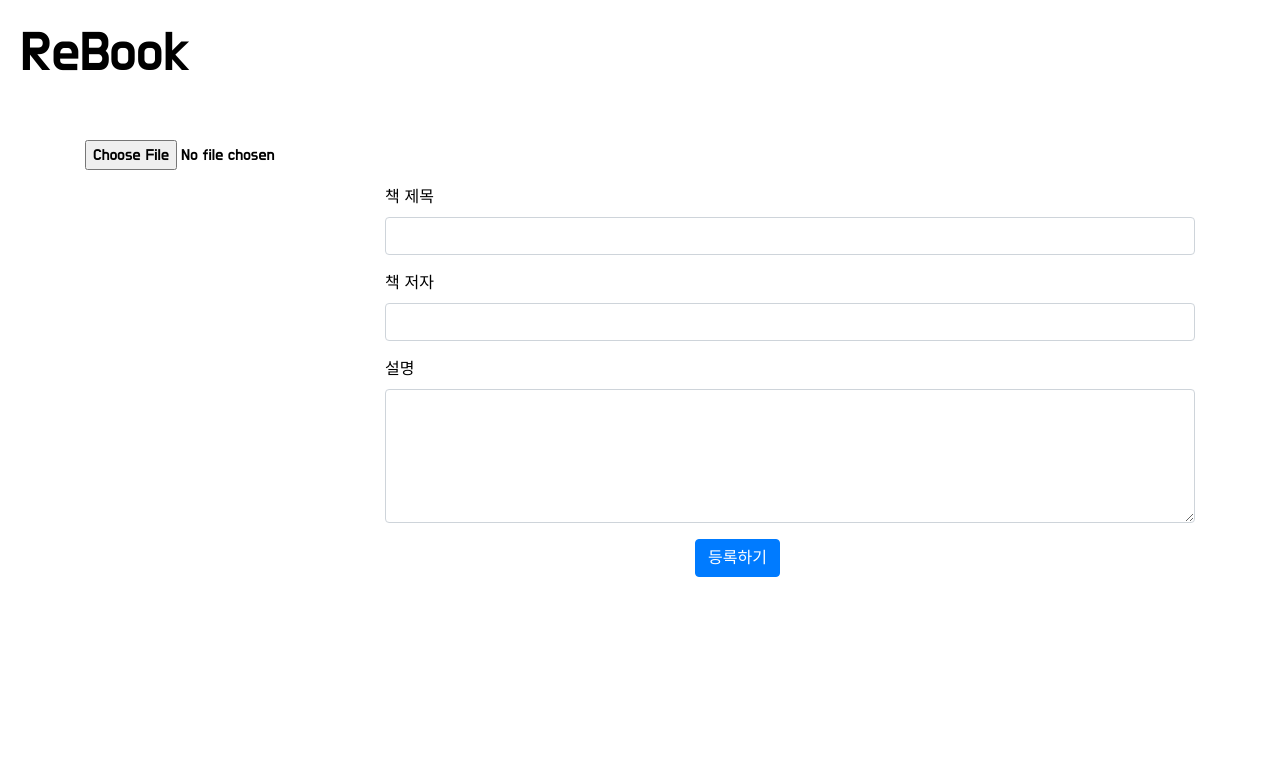
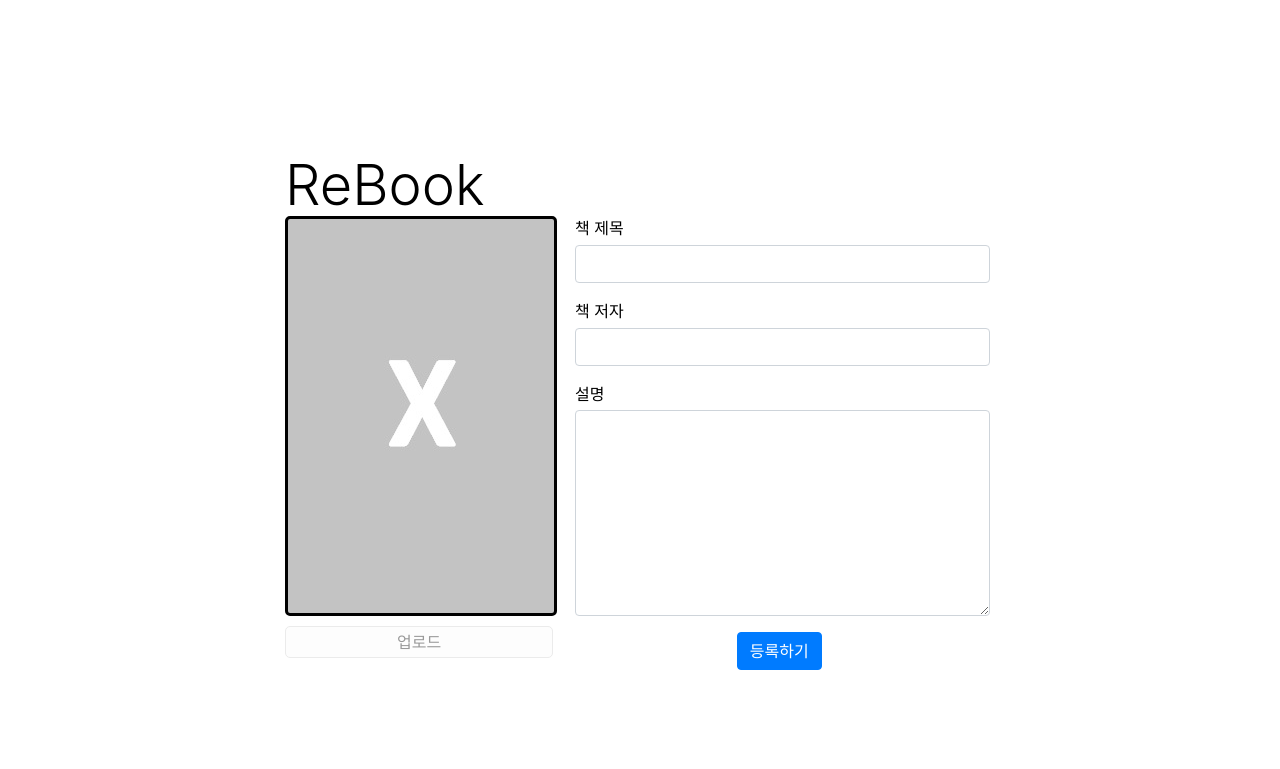
Before and after one commit to Mmuseng/ReBook, a Flask app: page /bookadd in a window 1280 px wide. Shown: the top 769 px of the page. Run offline with Flask 2, Linux system fonts and the light colour scheme; some libraries are stand-ins or nearby versions.

Commit message:
추가 - DB 식별번호 추가 / 변수명 : num 수정 - 제목, 저자, 설명, 파일 공란 체크

```diff
--- a/app.py
+++ b/app.py
@@ -98,7 +98,10 @@ def book_add():
     save_to = f'static/{filename}.{extension}'
     file.save(save_to)
 
+    count = db.book.estimated_document_count({}) # 테이블 개수 가져오기
+
     doc = {
+        'num':count+1,
         'title':title_receive,
         'author':author_receive,
         'desc':desc_receive,
--- a/static/detail.css
+++ b/static/detail.css
@@ -1,15 +1,11 @@
 * {
-    font-family: "Do Hyeon", sans-serif;
     color: black;
 }
 
 .logo {
-    width: 100px;
-    height: 88px;
-    margin: 20px 0px 0px 20px;
+    line-height: 30px;
     font-size: 3.5rem;
     font-weight: 300;
-    line-height: 1.2;
 }
 
 .info {
@@ -17,14 +13,9 @@
     margin-bottom: 20px;
 }
 
-.inner {
-    width: 100px;
-    height: 100px;
-}
-
 .container {
-    padding-top: 20px;
-    padding-bottom: 10px;
+    margin-top: 170px;
+    width: 740px;
 }
 
 .menu_item {
@@ -39,11 +30,63 @@
 }
 
 .book_info {
-    margin-left: 300px;
+    margin-left: 290px;
     margin-top: auto;
-    padding-top: 45px;
+    width: 415px;
+    /*padding-top: 60px;*/
 }
 
 .mybtn {
-    margin-left: 310px;
+    margin-left: 39%;
 }
+
+.form-control {
+    width: 415px;
+}
+
+.image_container {
+    width: 272px;
+    height: 400px;
+    background-color: white;
+    border: solid 3px black;
+    border-radius: 5px;
+    margin-bottom: 10px;
+    background-image: url("./images/none.jpg");
+}
+
+.image_container img {
+    display: block;
+    width: 100%;
+    height: 100%;
+}
+
+.custom-file input[type="file"] {
+	position: absolute;
+    overflow: hidden;
+	width: 0;
+	height: 0;
+	padding: 0;
+	border: 0;
+}
+
+.custom-file label {
+    position: relative;
+    /*left: 0%;*/
+	display: inline-block;
+	padding: 3px 111px;
+	color: #999;
+	vertical-align: middle;
+	background-color: #fdfdfd;
+	cursor: pointer;
+	border: 1px solid #ebebeb;
+	border-radius: 5px;
+}
+
+.custom-file label:hover {
+    background-color: #2E44FF;
+    color: #ebebeb;
+}
+
+.mb-3 label {
+    line-height: 15.8px;
+}
--- a/templates/bookadd.html
+++ b/templates/bookadd.html
@@ -51,6 +51,19 @@
             let file = $('#file')[0].files[0]
             let form_data = new FormData()
 
+            if (title.length == 0) {
+                alert("제목을 입력하세요.");
+                return false;
+            } else if (author.length == 0) {
+                alert("저자를 입력하세요.");
+                return false;
+            } else if (desc.length == 0) {
+                alert("설명을 입력하세요.");
+                return false;
+            } else if (!file) {
+                alert("파일을 선택하세요.");
+                return false;
+            } else {
                 form_data.append("file_give", file)
                 form_data.append("title_give", title)
                 form_data.append("author_give", author)
@@ -69,10 +82,12 @@
                     }
                 });
             }
+        }
 
         function setThumbnail(event) {
+            $("#image_container *").remove(); <!-- 기존의 등록 된 사진 제거 -->
+
             var reader = new FileReader();
-
             reader.onload = function (event) {
                 var img = document.createElement("img");
                 img.setAttribute("src", event.target.result);
@@ -85,17 +100,15 @@
 </head>
 <body>
 <header>
-    <div class="inner">
-        <p class="logo">ReBook</p>
-    </div>
     <div class="wrap">
         <div class="container">
+            <p class="logo">ReBook</p>
             <div class="flex-item">
                 <div style="float: left">
                     <div class="custom-file">
+                        <div class="image_container" id="image_container"></div>
+                        <label for="file">업로드</label>
                         <input type="file" id="file" accept="image/*" onchange="setThumbnail(event);"/>
-                        <div id="image_container"></div>
-
                     </div>
                 </div>
                 <div class="menu_item">
@@ -119,7 +132,7 @@
                             <textarea
                                     class="form-control"
                                     id="book-description"
-                                    rows="5"
+                                    rows="8"
                             ></textarea>
                         </div>
                         <button
```
Also changed, not shown: static/file-2022-05-10-22-11-06.jpg (added), static/file-2022-05-10-22-12-09.jpg (added), static/file-2022-05-10-22-12-59.jpg (added), static/images/none.jpg (added). Lines whose indentation alone changed are shown as unchanged.
